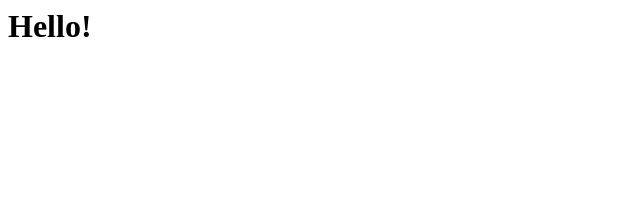
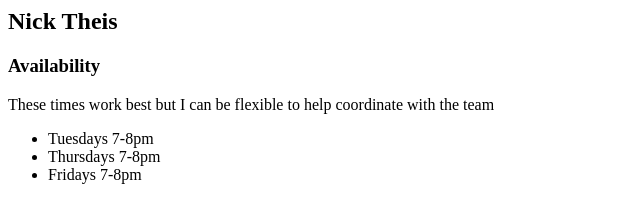
Before and after one commit to nick-theis/test, a plain HTML site: page index.html in a window 1280 px wide. Shown: the whole page, without its empty margins (0-640 px from the left). Drawn offline with Linux system fonts and the light colour scheme.

Commit message:
Update to index.html

```diff
--- a/index.html
+++ b/index.html
@@ -1 +1,8 @@
-<h1>Hello!</h1>
+<h2>Nick Theis</h2>
+<h3>Availability</h3>
+<p>These times work best but I can be flexible to help coordinate with the team</p>
+<ul>
+  <li>Tuesdays 7-8pm</li>
+  <li>Thursdays 7-8pm</li>
+  <li>Fridays 7-8pm</li>
+</ul>
```
